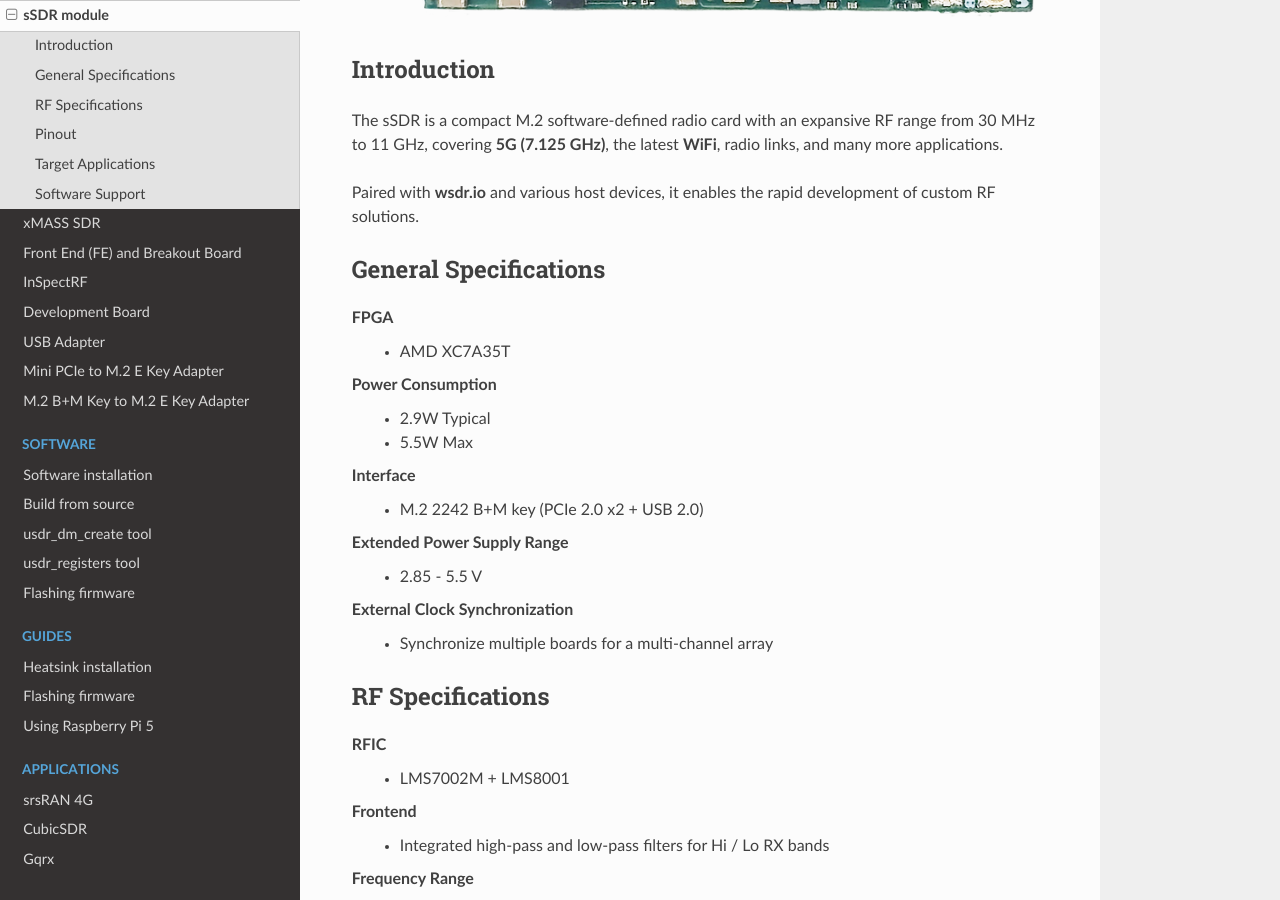
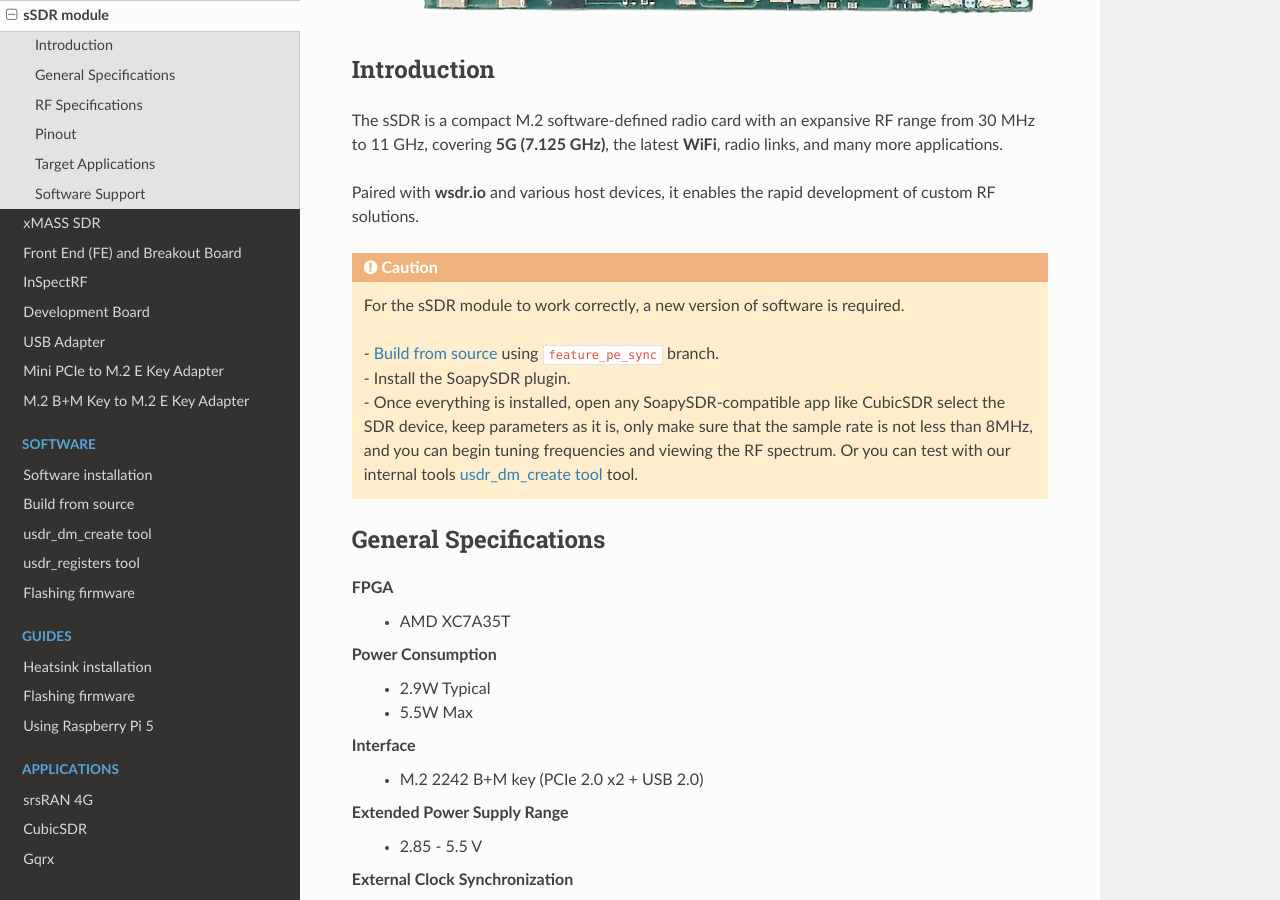
Before and after one commit to wavelet-lab/docs, a Sphinx documentation site: the page built from source/hardware/ssdr.rst, in a window 1280 px wide and 900 px high, scrolled down 596 px. Built offline with Sphinx 7.4.7 and the Read the Docs theme 3.1.0, drawn with Linux system fonts in a browser that asks for light colours.

Commit message:
Added installation note.

```diff
--- a/source/hardware/ssdr.rst
+++ b/source/hardware/ssdr.rst
@@ -14,6 +14,16 @@
 covering **5G (7.125 GHz)**, the latest **WiFi**, radio links, and many more applications.
 
 Paired with **wsdr.io** and various host devices, it enables the rapid development of custom RF solutions.
+
+
+.. caution::
+   | For the sSDR module to work correctly, a new version of software is required.
+   |
+   | - :doc:`/software/compile` using ``feature_pe_sync`` branch.
+   | - Install the SoapySDR plugin.
+   | - Once everything is installed, open any SoapySDR-compatible app like CubicSDR select the SDR device, keep parameters as it is, only make sure that the sample rate is not less than 8MHz, and you can begin tuning frequencies and viewing the RF spectrum. Or you can test with our internal tools :doc:`/software/usdr_dm_create` tool.
+
+
 
 General Specifications
 ======================
```
